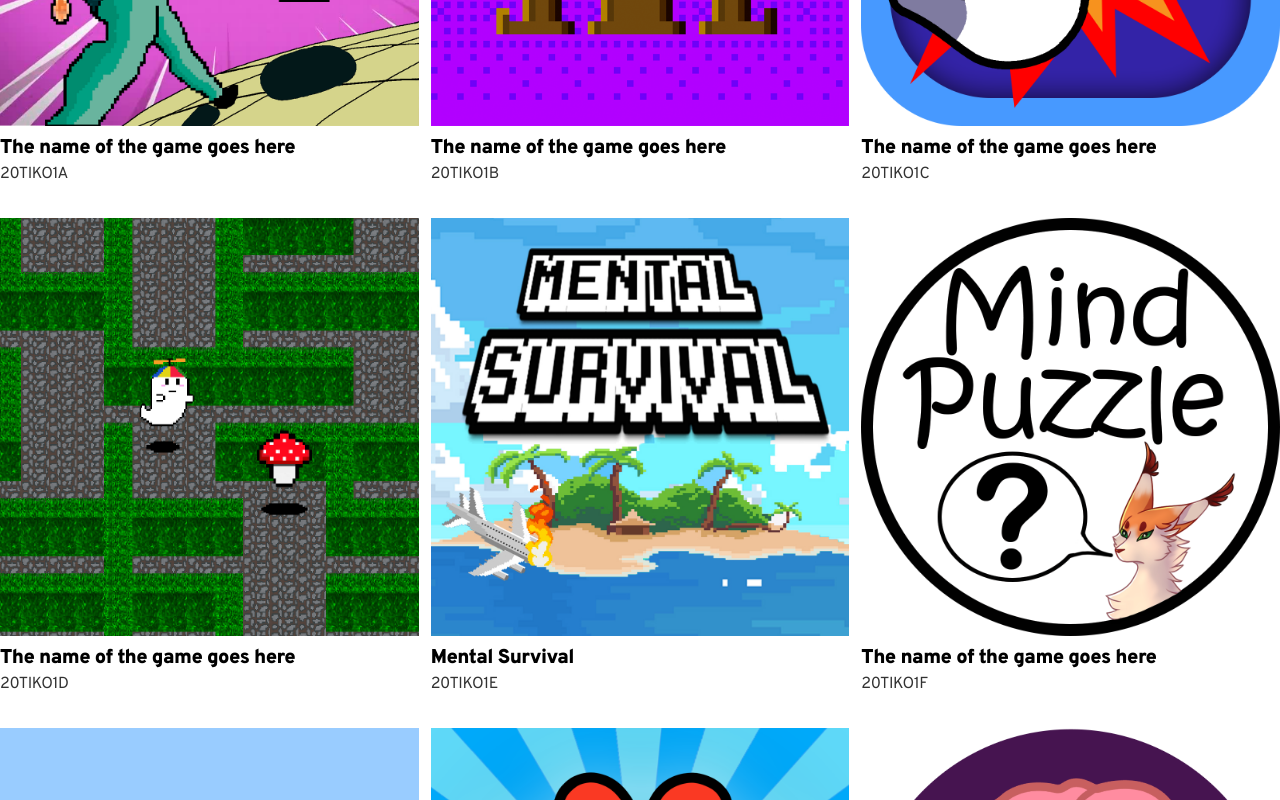
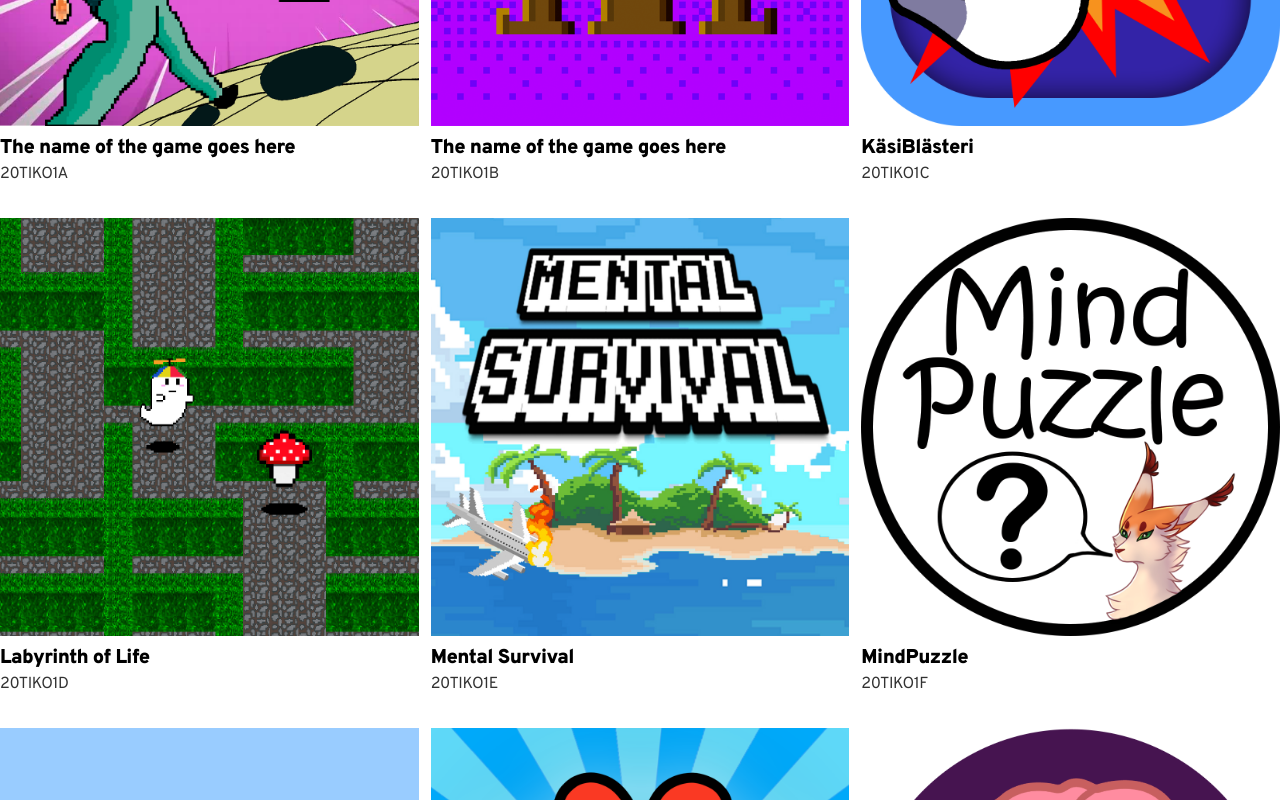
Before and after one commit to mirorauhala/tiko-peliportaali, a Vue app: page / in a window 1280 px wide. Shown: the part 1160-1960 px from the top of the page. Built offline with nearby package versions, Linux system fonts and the light colour scheme.

Commit message:
add more names

```diff
--- a/src/games.js
+++ b/src/games.js
@@ -37,14 +37,14 @@ export default [
   },
   {
     id: 3,
-    name: 'The name of the game goes here',
+    name: 'KäsiBlästeri',
     team: '20tiko1c',
     link: 'https://webpages.tuni.fi/20tiko1c',
     image: tiko1c,
   },
   {
     id: 4,
-    name: 'The name of the game goes here',
+    name: 'Labyrinth of Life',
     team: '20tiko1d',
     link: 'https://webpages.tuni.fi/20tiko1d',
     image: tiko1d,
@@ -58,7 +58,7 @@ export default [
   },
   {
     id: 6,
-    name: 'The name of the game goes here',
+    name: 'MindPuzzle',
     team: '20tiko1f',
     link: 'https://webpages.tuni.fi/20tiko1f',
     image: tiko1f,
@@ -86,7 +86,7 @@ export default [
   },
   {
     id: 10,
-    name: 'The name of the game goes here',
+    name: 'Feelin\' Ballz',
     team: '20tiko2d',
     link: 'https://webpages.tuni.fi/20tiko2d',
     image: nologo,
@@ -100,7 +100,7 @@ export default [
   },
   {
     id: 12,
-    name: 'The name of the game goes here',
+    name: 'Emotion Runner',
     team: '20tiko2f',
     link: 'https://webpages.tuni.fi/20tiko2f',
     image: tiko2f,
```
